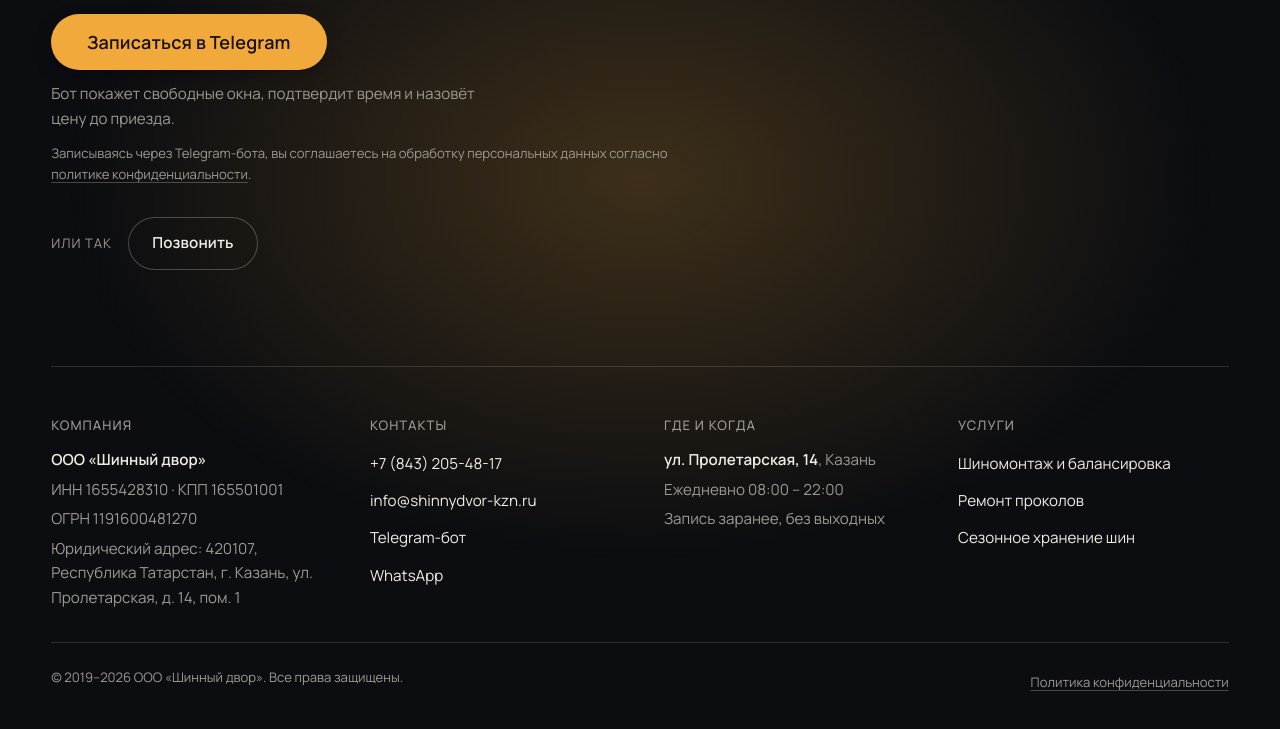
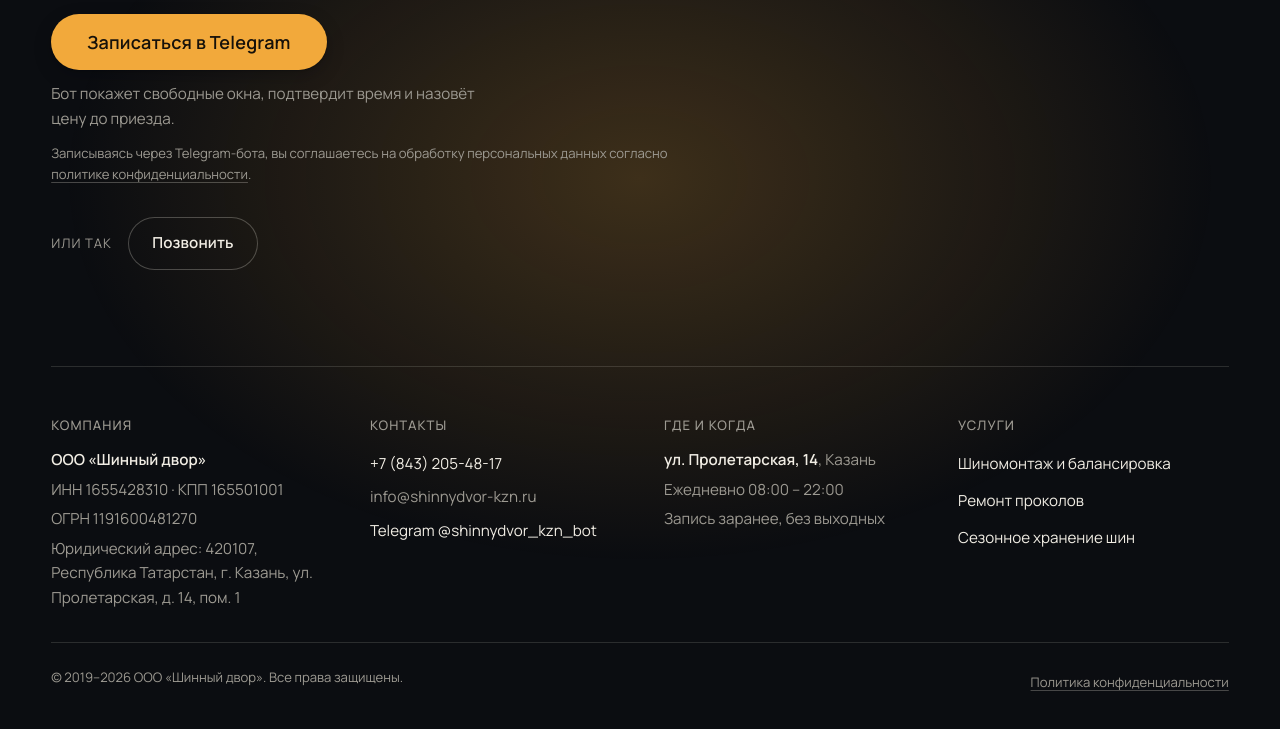
Before and after one commit to ajax55sv-cell/portfolio-shinomontazh, a plain HTML site: page index.html in a window 1280 px wide. Shown: the part 9536-10265 px from the top of the page. Drawn offline with Linux system fonts and the light colour scheme.

Commit message:
Футер: почта без ссылки, Telegram с ником, без WhatsApp

```diff
--- a/index.html
+++ b/index.html
@@ -440,9 +440,8 @@
             <div class="foot__col">
               <h3>Контакты</h3>
               <a href="tel:+78432054817">+7 (843) 205-48-17</a>
-              <a href="mailto:info@shinnydvor-kzn.ru">info@shinnydvor-kzn.ru</a>
-              <a href="https://t.me/shinnydvor_kzn_bot" target="_blank" rel="noopener noreferrer">Telegram-бот</a>
-              <a href="https://wa.me/78432054817" target="_blank" rel="noopener noreferrer">WhatsApp</a>
+              <span>info@shinnydvor-kzn.ru</span>
+              <a href="https://t.me/shinnydvor_kzn_bot" target="_blank" rel="noopener noreferrer">Telegram @shinnydvor_kzn_bot</a>
             </div>
             <div class="foot__col">
               <h3>Где и когда</h3>
```
